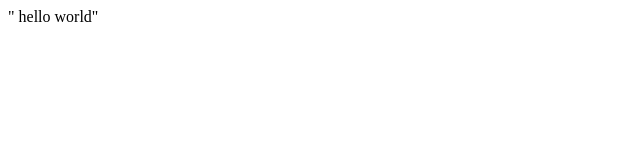
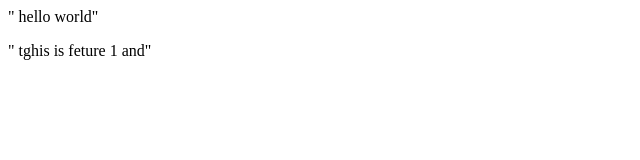
Before and after one commit to Aadarsh-13/local, a plain HTML site: page index.html in a window 1280 px wide. Shown: the whole page, without its empty margins (0-640 px from the left). Drawn offline with Linux system fonts and the light colour scheme.

Commit message:
Add feature 1

```diff
--- a/index.html
+++ b/index.html
@@ -1 +1,2 @@
 <p>" hello world"</p>
+<p>" tghis is feture 1 and"</p>
```
